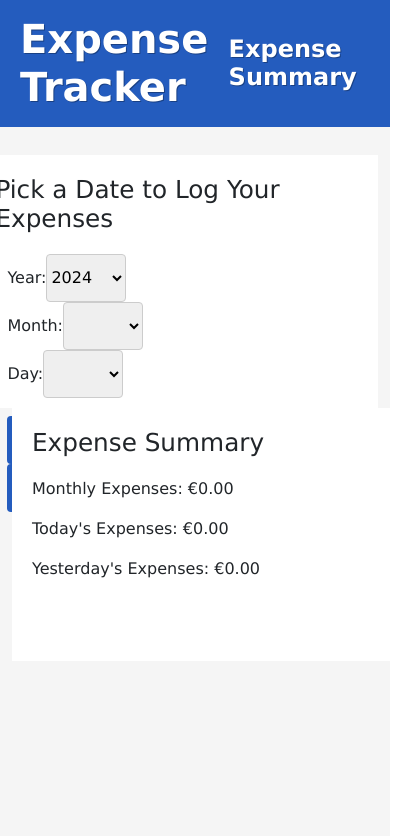
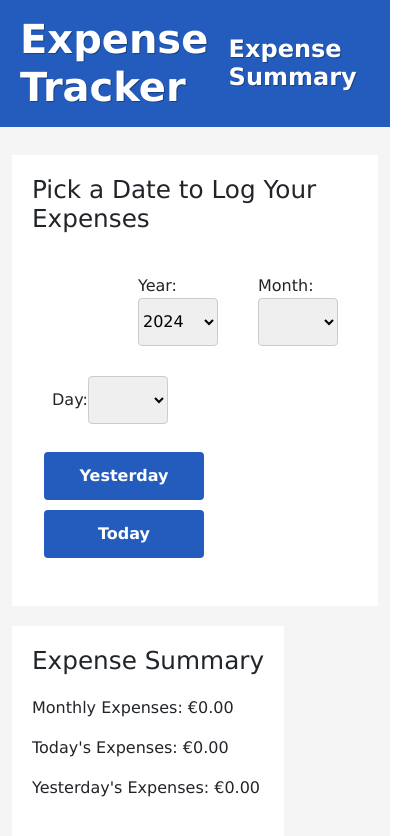
Before and after one commit to pazusyte/ppazus-WD.2.4.5, a Vue app: page / in a window 390 px wide. Shown: the top 836 px of the page, 415 px wide, since content can reach past the window. Built offline with nearby package versions, Linux system fonts and the light colour scheme.

Commit message:
style: adding compatibility with mobile

```diff
--- a/src/assets/main.css
+++ b/src/assets/main.css
@@ -38,4 +38,5 @@ body {
   font-family: 'Lucida Sans', 'Lucida Sans Regular', 'Lucida Grande', 'Lucida Sans Unicode', Geneva,
     Verdana, sans-serif;
   background-color: whitesmoke;
+  width: 100%;
 }
--- a/src/components/DatePicker.vue
+++ b/src/components/DatePicker.vue
@@ -11,7 +11,7 @@
           &lt;
         </button>
       </div>
-      <div class="col-md-2">
+      <div class="col-md-2 col-sm-3">
         <div class="dropdown">
           <label for="year">Year:</label>
           <select id="year" v-model="selectedYear" @change="updateSelectedDate" aria-live="polite">
@@ -20,7 +20,7 @@
           </select>
         </div>
       </div>
-      <div class="col-md-2">
+      <div class="col-md-2 col-sm-3">
         <div class="dropdown">
           <label for="month">Month:</label>
           <select
@@ -34,7 +34,7 @@
           </select>
         </div>
       </div>
-      <div class="col-md-2">
+      <div class="col-md-2 col-sm-3">
         <div class="dropdown">
           <label for="day">Day:</label>
           <select id="day" v-model="selectedDay" @change="updateSelectedDate" aria-live="polite">
@@ -138,9 +138,14 @@ onMounted(() => {
 <style scoped>
 .row {
   display: flex;
-  align-items: flex-start;
-  justify-content: space-evenly;
+  align-items: flex-end;
+  justify-content: flex-start;
   padding-bottom: 10px;
+}
+
+.col-md-2 {
+  padding: 20px;
+  margin-bottom: -20px;
 }
 
 .dropdown select {
@@ -148,6 +153,7 @@ onMounted(() => {
   border-radius: 4px;
   height: 3rem;
   width: 5rem;
+  margin-bottom: 10px;
 }
 
 .col-md-1 .date-button {
@@ -161,12 +167,27 @@ onMounted(() => {
   border-radius: 4px;
   background-color: rgb(36, 92, 190);
   cursor: pointer;
-  transition: background-color 0.3s ease;
+  transition: 0.3s ease;
   height: 3rem;
   width: 10rem;
+  margin-bottom: 10px;
 }
 
 .date-button:hover {
   background-color: #77c4e6;
 }
+
+@media (max-width: 768px) {
+  .row {
+    display: flex;
+    flex-wrap: wrap;
+    justify-content: space-between;
+    padding-bottom: 10px;
+  }
+  .col-md-1,
+  .col-md-2 {
+    flex: 1;
+    max-width: none;
+  }
+}
 </style>
--- a/src/components/ExpenseList.vue
+++ b/src/components/ExpenseList.vue
@@ -12,6 +12,7 @@
         id="expenseAmount"
         placeholder="Enter Expense Amount"
         class="expense-input"
+        type="number"
       />
       <select v-model="selectedExpenseType" id="expenseType" class="expense-dropdown">
         <option value="" disabled selected>Select Type</option>
@@ -22,13 +23,7 @@
         <option value="" disabled selected>Select Category</option>
         <option value="groceries">Groceries</option>
         <option value="rent-utilities">Rent/Utilities</option>
-        <option value="taxes">Taxes</option>
-        <option value="going-out">Going-Out</option>
-        <option value="shopping">Shopping</option>
-        <option value="home">Home</option>
-        <option value="health-beauty">Health/Beauty</option>
-        <option value="transport">Transport</option>
-        <option value="misc">Miscellaneous</option>
+        <!-- Other options -->
       </select>
       <button @click="addNewExpense" class="expense-button">Add</button>
       <p v-if="error" class="errorMessage" role="alert">{{ error }}</p>
--- a/src/components/expenses/expenseList.css
+++ b/src/components/expenses/expenseList.css
@@ -1,13 +1,17 @@
 .col-md-12 {
   display: flex;
+  flex-wrap: wrap;
 }
+
 .expense-input {
   border: 1px solid #ccc;
   border-radius: 4px;
   padding: 0.5rem;
   flex-grow: 1;
   margin-right: 0.5rem;
-  height: 2rem;
+  height: 2.5rem;
+  flex: 1;
+  margin-bottom: 0.5rem;
 }
 
 .expense-details {
@@ -20,6 +24,8 @@
 
 .expense-dropdown {
   margin-left: 0.5rem;
+  flex: 1;
+  margin-bottom: 0.5rem;
 }
 
 .expense-button {
@@ -31,11 +37,13 @@
   background-color: rgb(36, 92, 190);
   cursor: pointer;
   transition: 0.3s ease;
-  height: 2rem;
+  height: auto;
   margin-left: 0.5rem;
   display: flex;
   justify-content: center;
   align-items: center;
+  flex: 1;
+  margin-bottom: 0.5rem;
 }
 
 .expense-button:hover {
@@ -82,3 +90,9 @@
 .small-expense-button:hover {
   background-color: #77c4e6;
 }
+
+@media (min-width: 1280px) {
+  .col-md-12 {
+    flex-direction: row;
+  }
+}
--- a/src/views/DayView.vue
+++ b/src/views/DayView.vue
@@ -1,13 +1,13 @@
 <template>
   <div class="container">
     <div class="row">
-      <div class="col-md-4">
+      <div class="col-md-12 col-lg-6">
         <section class="date-picker" aria-labelledby="date-picker-heading">
           <h2 id="date-picker-heading">Select Date</h2>
           <DatePicker :selectedDate="selectedDate" aria-label="Select date" />
         </section>
       </div>
-      <div class="col-md-8">
+      <div class="col-md-12 col-lg-6">
         <section class="expense-summary" aria-labelledby="expense-summary-heading">
           <h2 id="expense-summary-heading">Day Expenses</h2>
           <ExpenseList :header="'Day Expenses'" :expenses="expenses" />
@@ -44,20 +44,32 @@ h2 {
 }
 
 .date-picker {
-  display: flex;
-  flex-direction: column;
-  align-items: flex-start;
   padding: 20px;
-  width: 120%;
-  margin-left: -20%;
   background-color: white;
   height: 50vh;
+  width: 80%;
 }
 
 .expense-summary {
   padding: 20px;
-  width: 110%;
   background-color: white;
   height: 50vh;
+  width: 120%;
+  margin-left: -20%;
+}
+
+.container {
+  margin: 0 auto;
+  max-width: 100%;
+
+  margin-right: 10px;
+}
+
+@media (max-width: 768px) {
+  .date-picker,
+  .expense-summary {
+    width: 100%;
+    margin-left: 0;
+  }
 }
 </style>
--- a/src/views/HomeView.vue
+++ b/src/views/HomeView.vue
@@ -1,13 +1,13 @@
 <template>
   <div class="container">
     <div class="row">
-      <div class="col-md-6">
+      <div class="col-md-12 col-lg-6">
         <section class="date-picker" aria-labelledby="date-picker-heading">
           <h2 id="date-picker-heading">Pick a Date to Log Your Expenses</h2>
           <DatePicker :selectedDate="selectedDate" aria-label="Select date to log expenses" />
         </section>
       </div>
-      <div class="col-md-6">
+      <div class="col-md-12 col-lg-6">
         <section class="expense-summary" aria-labelledby="expense-summary-heading">
           <h2 id="expense-summary-heading">Expense Summary</h2>
           <p>
@@ -52,18 +52,10 @@ h2 {
   margin-bottom: 20px;
 }
 
-.date-picker {
-  padding: 20px;
-  height: 30vh;
-  background-color: white;
-  width: 110%;
-  margin-left: -10%;
-}
-
+.date-picker,
 .expense-summary {
   padding: 20px;
-  height: 30vh;
   background-color: white;
-  width: 110%;
+  margin-bottom: 20px;
 }
 </style>
--- a/src/views/SummaryView.vue
+++ b/src/views/SummaryView.vue
@@ -1,7 +1,7 @@
 <template>
   <div class="container">
     <div class="row" id="row1">
-      <div class="col-md-4">
+      <div class="col-md-5 col-sm-12 mb-4">
         <h2>Monthly Expense Report For:</h2>
         <div class="dropdown">
           <label for="year">Select Year:</label>
@@ -28,8 +28,8 @@
           </select>
         </div>
       </div>
-      <div class="col-md-8">
-        <section class="expense-summary">
+      <div class="col-md-7 col-sm-12">
+        <section class="expense-summary mt-4">
           <h2>You've spent:</h2>
           <p>
             Total Expenses:
@@ -101,51 +101,43 @@ updateExpenses()
 <style scoped>
 .row {
   display: flex;
+  flex-wrap: nowrap;
   justify-content: space-evenly;
   padding-bottom: 10px;
 }
 
-.expense-summary {
-  margin-left: 50px;
+.col-md-5,
+.col-md-7 {
+  padding: 20px;
+  background-color: white;
+  margin-right: 20px;
 }
 
 .dropdown select {
   border: 1px solid #ccc;
   border-radius: 4px;
   height: 3rem;
-  width: 5rem;
-  margin-right: 10px;
+  width: 100%;
+  margin-bottom: 10px;
 }
 
-.col-md-1 .date-button {
-  width: 3rem;
+.expense-summary {
+  margin-top: 20px;
 }
 
-.date-button {
-  border: none;
-  color: white;
-  font-weight: bold;
-  border-radius: 4px;
-  background-color: rgb(36, 92, 190);
-  cursor: pointer;
-  transition: background-color 0.3s ease;
-  height: 3rem;
-  width: 10rem;
+.expense-summary h2,
+.expense-summary h3 {
+  margin-top: 20px;
 }
 
-.date-button:hover {
-  background-color: #77c4e6;
+.expense-summary ul {
+  padding-left: 20px;
 }
 
-.col-md-4 {
-  padding: 20px;
-  height: 50vh;
-  background-color: white;
-}
-
-.col-md-8 {
-  padding: 20px;
-  height: 50vh;
-  background-color: white;
+@media (max-width: 768px) {
+  .row {
+    display: flex;
+    flex-wrap: wrap;
+  }
 }
 </style>
```
